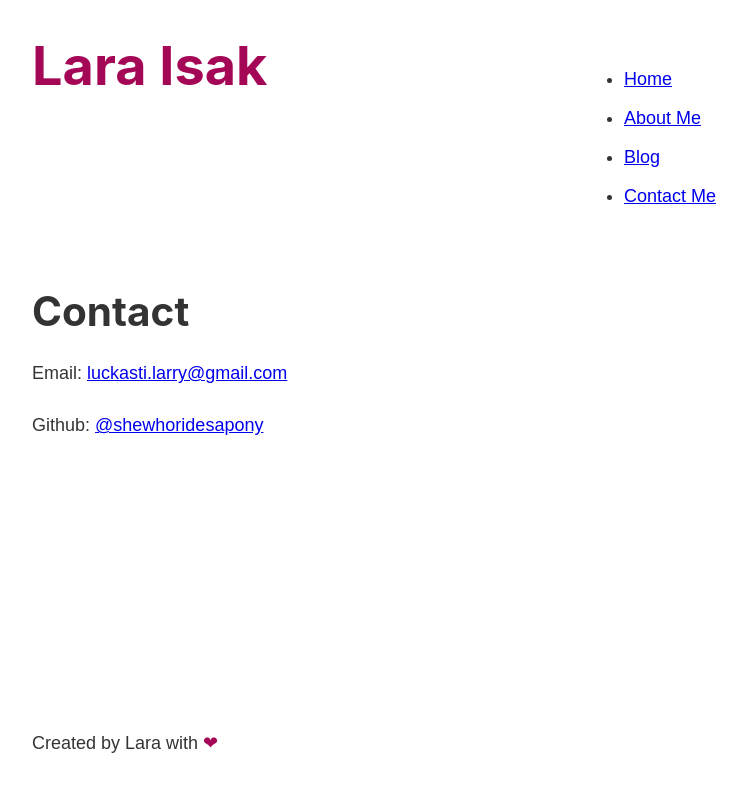
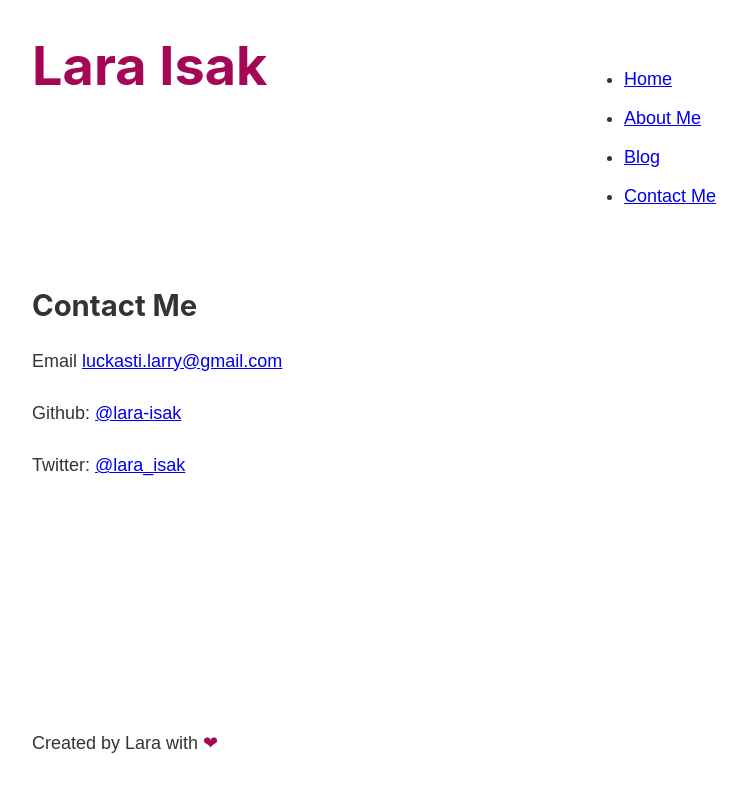
Before and after one commit to lara-isak/hello-gatsby, a Gatsby site: page /contact in a window 1280 px wide. Shown: the whole page, without its empty margins (266-1013 px from the left). Built offline with nearby package versions, Linux system fonts and the light colour scheme; Gatsby itself is replaced by a stand-in of ours.

Commit message:
💄 style: update text on contact page

```diff
--- a/src/pages/contact.js
+++ b/src/pages/contact.js
@@ -5,9 +5,10 @@ const ContactPage = () => {
   return (
     <div>
       <Layout>
-        <h1>Contact</h1>
-        <p>Email: <a href="mailto:luckasti.larry@gmail.com">luckasti.larry@gmail.com</a></p>
-        <p>Github: <a href="https://github.com/shewhoridesapony" target="_blank" rel="noreferrer">@shewhoridesapony</a></p>
+        <h2>Contact Me</h2>
+        <p>Email <a href="mailto:luckasti.larry@gmail.com">luckasti.larry@gmail.com</a></p>
+        <p>Github: <a href="https://github.com/lara-isak" target="_blank" rel="noreferrer">@lara-isak</a></p>
+        <p>Twitter: <a href="https://twitter.com/lara_isak" target="_blank" rel="noreferrer">@lara_isak</a></p>
       </Layout>
     </div>
   )
```
